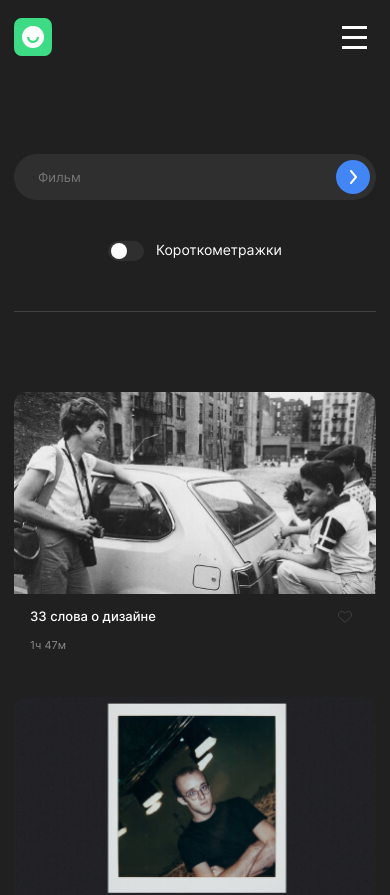
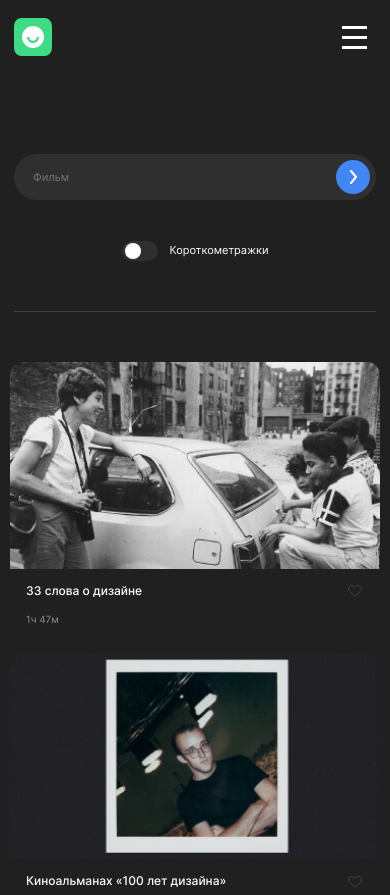
Before and after one commit to Sibisov-Artem/movies-explorer-frontend, a React (Create React App) app: page /movies in a window 390 px wide. Shown: the top 895 px of the page. Built offline with nearby package versions, Linux system fonts and the light colour scheme.

Commit message:
feat: адаптировать Movies под макет под разрешение 320px

```diff
--- a/src/components/Movies/Movies.css
+++ b/src/components/Movies/Movies.css
@@ -1,3 +1,20 @@
 .movies {
+  padding: 0 70px;
+}
 
+/* ----------------------------------------------- */
+
+@media screen and (max-width: 768px) {
+  .movies {
+    padding: 0 30px;
+  }
 }
+
+
+
+@media screen and (max-width: 450px) {
+  .movies {
+    padding-left: 10px;
+    padding-right: 10px;
+  }
+}
--- a/src/components/MoviesCard/MoviesCard.css
+++ b/src/components/MoviesCard/MoviesCard.css
@@ -76,4 +76,28 @@
   .movies-card__title {
     margin-bottom: 15px;
   }
+
+  .movies-card__info-wrapper {
+    margin: 0 22px 16px 16px;
+  }
 }
+
+/* ----------------------------------------------- */
+
+@media screen and (max-width: 450px) {
+
+  .movies-card__title {
+    font-size: 12px;
+    margin-bottom: 15px;
+    line-height: 15px;
+  }
+
+  .movies-card__duration {
+    font-size: 10px;
+    line-height: 12px;
+  }
+
+  .movies-card__info-wrapper {
+    margin: 0 18px 16px 16px;
+  }
+}
--- a/src/components/MoviesCardList/MoviesCardList.css
+++ b/src/components/MoviesCardList/MoviesCardList.css
@@ -21,15 +21,32 @@
   }
 }
 
+/* ----------------------------------------------- */
+
+@media screen and (max-width: 880px) {
+  .movies-cards__grid {
+    grid-template-columns: repeat(auto-fit, minmax(250px, 1fr));
+  }
+}
+
+/* ----------------------------------------------- */
+
 @media screen and (max-width: 768px) {
   .movies-cards {
     padding-bottom: 29px;
   }
 }
 
-@media screen and (max-width: 850px) {
+/* ----------------------------------------------- */
+
+@media screen and (max-width: 450px) {
+  .movies-cards {
+    padding-top: 40px;
+    padding-bottom: 23px;
+  }
+
   .movies-cards__grid {
     grid-template-columns: repeat(auto-fit, minmax(300px, 1fr));
+    gap: 12px
   }
-
 }
--- a/src/components/MoviesCardList/MoviesCardList.jsx
+++ b/src/components/MoviesCardList/MoviesCardList.jsx
@@ -6,7 +6,7 @@ import MoviesCard from '../MoviesCard/MoviesCard';
 
 function MoviesCardList({ array }) {
   return (
-    <section className="movies-cards section">
+    <section className="movies-cards">
       <ul className="movies-cards__grid">
 
         {array.map((movieCard) => (
--- a/src/components/MoviesMore/MoviesMore.css
+++ b/src/components/MoviesMore/MoviesMore.css
@@ -27,3 +27,12 @@
     padding-top: 60px;
   }
 }
+
+/* ----------------------------------------------- */
+
+@media screen and (max-width: 450px) {
+
+  .movies-more {
+    padding-bottom: 98px;
+  }
+}
--- a/src/components/MoviesMore/MoviesMore.jsx
+++ b/src/components/MoviesMore/MoviesMore.jsx
@@ -10,7 +10,7 @@ function MoviesMore() {
     <>
       {location.pathname === "/movies" ?
         (
-          <div className="movies-more section">
+          <div className="movies-more">
             <button className="movies-more__btn">Ещё</button>
           </div>
         ) : (
--- a/src/components/SavedMovies/SavedMovies.css
+++ b/src/components/SavedMovies/SavedMovies.css
@@ -1,3 +1,11 @@
 .saved-movies {
+  padding: 0 70px;
+}
 
+/* ----------------------------------------------- */
+
+@media screen and (max-width: 768px) {
+  .saved-movies {
+    padding: 0 30px;
+  }
 }
--- a/src/components/SearchForm/SearchForm.css
+++ b/src/components/SearchForm/SearchForm.css
@@ -63,5 +63,23 @@
   .search-form__filter {
     padding-bottom: 47px;
   }
+}
 
+/* ----------------------------------------------- */
+
+@media screen and (max-width: 450px) {
+
+  .search-form__input {
+    font-size: 11px;
+    margin-left: 17px;
+  }
+
+  .search-form {
+    padding-left: 4px;
+    padding-right: 4px;
+  }
+
+  .search-form__filter-caption {
+    font-size: 11px;
+  }
 }
--- a/src/components/SearchForm/SearchForm.jsx
+++ b/src/components/SearchForm/SearchForm.jsx
@@ -6,7 +6,7 @@ function SearchForm() {
 
   return (
 
-    <div className="search-form section">
+    <div className="search-form">
 
       <form className="search-form__form">
 
--- a/src/utils/moviesArray.js
+++ b/src/utils/moviesArray.js
@@ -17,13 +17,13 @@ export const moviesArray = [
   { nameMovie: 'В погоне за Бенкси', posterMovie: image_3, duration: '1ч 42м', isLicked: false, },
   { nameMovie: 'Баския: Взрыв реальности', posterMovie: image_4, duration: '1ч 21м', isLicked: false, },
   { nameMovie: 'Бег это свобода', posterMovie: image_5, duration: '1ч 44м', isLicked: false, },
-  { nameMovie: 'Книготорговцы', posterMovie: image_6, duration: '1ч 37м', isLicked: true, },
-  { nameMovie: 'Когда я думаю о Германии ночью', posterMovie: image_7, duration: '1ч 56м', isLicked: false, },
-  { nameMovie: 'Gimme Danger: История Игги и The Stooge...', posterMovie: image_8, duration: '1ч 59м', isLicked: false, },
-  { nameMovie: 'Дженис: Маленькая девочка грустит', posterMovie: image_9, duration: '1ч 42м', isLicked: true, },
-  { nameMovie: 'Соберись перед прыжком', posterMovie: image_10, duration: '1ч 10м', isLicked: true, },
-  { nameMovie: 'Пи Джей Харви: A dog called money', posterMovie: image_11, duration: '1ч 4м', isLicked: false, },
-  { nameMovie: 'По волнам: Искусство звука в кино', posterMovie: image_12, duration: '1ч 7м', isLicked: false, },
+  // { nameMovie: 'Книготорговцы', posterMovie: image_6, duration: '1ч 37м', isLicked: true, },
+  // { nameMovie: 'Когда я думаю о Германии ночью', posterMovie: image_7, duration: '1ч 56м', isLicked: false, },
+  // { nameMovie: 'Gimme Danger: История Игги и The Stooge...', posterMovie: image_8, duration: '1ч 59м', isLicked: false, },
+  // { nameMovie: 'Дженис: Маленькая девочка грустит', posterMovie: image_9, duration: '1ч 42м', isLicked: true, },
+  // { nameMovie: 'Соберись перед прыжком', posterMovie: image_10, duration: '1ч 10м', isLicked: true, },
+  // { nameMovie: 'Пи Джей Харви: A dog called money', posterMovie: image_11, duration: '1ч 4м', isLicked: false, },
+  // { nameMovie: 'По волнам: Искусство звука в кино', posterMovie: image_12, duration: '1ч 7м', isLicked: false, },
 ];
 
 export const savedMoviesArray = [
```
